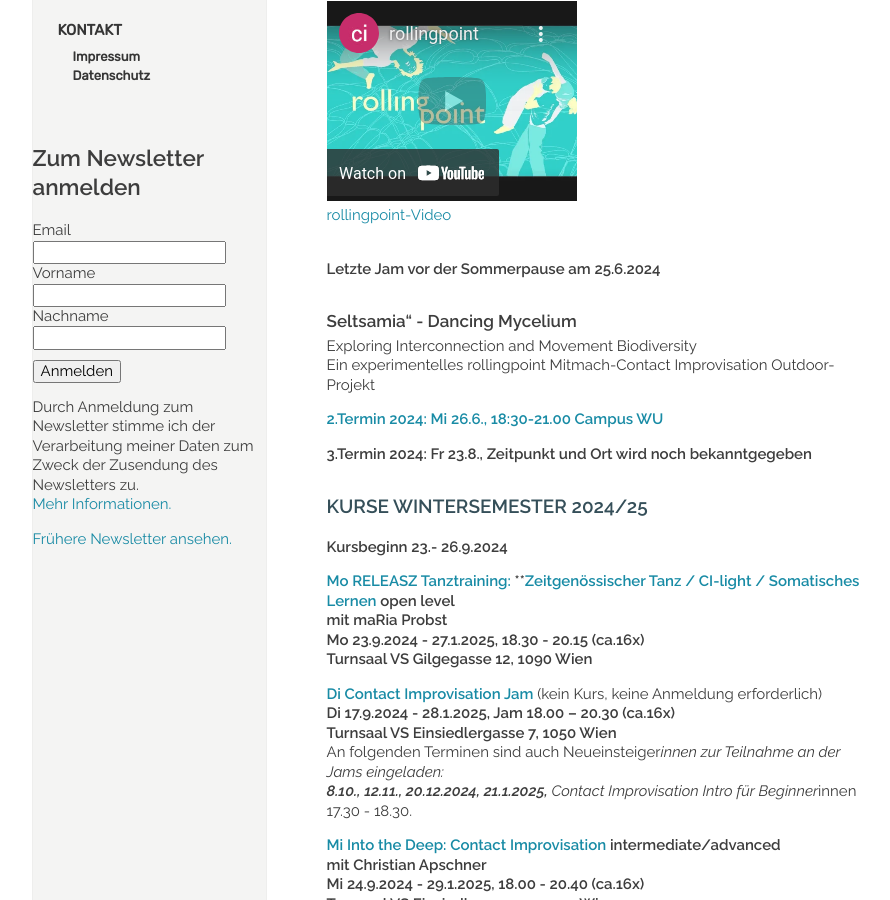
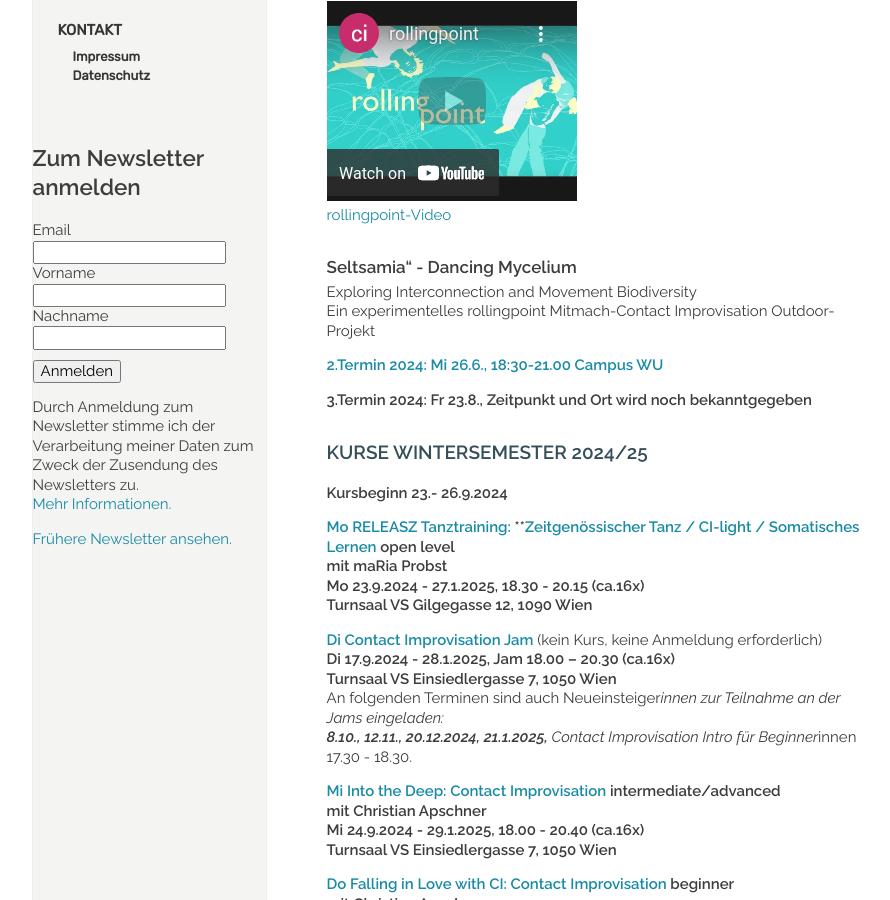
Before and after one commit to manulari/rollingpointat, a Jekyll site: the page built from _pages_de/index.md, in a window 1280 px wide and 900 px high, scrolled down 867 px. Shown: the whole window, without its empty margins (152-1042 px from the left). Built offline with Jekyll 4.4.1, drawn with Linux system fonts in a browser that asks for light colours; comment, search, counter and statistics services are not loaded.

Commit message:
Update page (de) “index”

```diff
--- a/_pages_de/index.md
+++ b/_pages_de/index.md
@@ -18,8 +18,7 @@ Fotocredit: https://johannes-stolba.net/photography/
 
 <div class="imglink"><a target="_blank" href="https://www.youtube.com/embed/kp3DqzN1Ldo"><img src="/assets/uploads/video_vorschau_rollingpoint.png" alt="" /><div>rollingpoint-Video</div></a></div>
 
-\
-**Letzte Jam vor der Sommerpause am 25.6.2024**
+
 
 ##### Seltsamia“ - Dancing Mycelium
 
```
